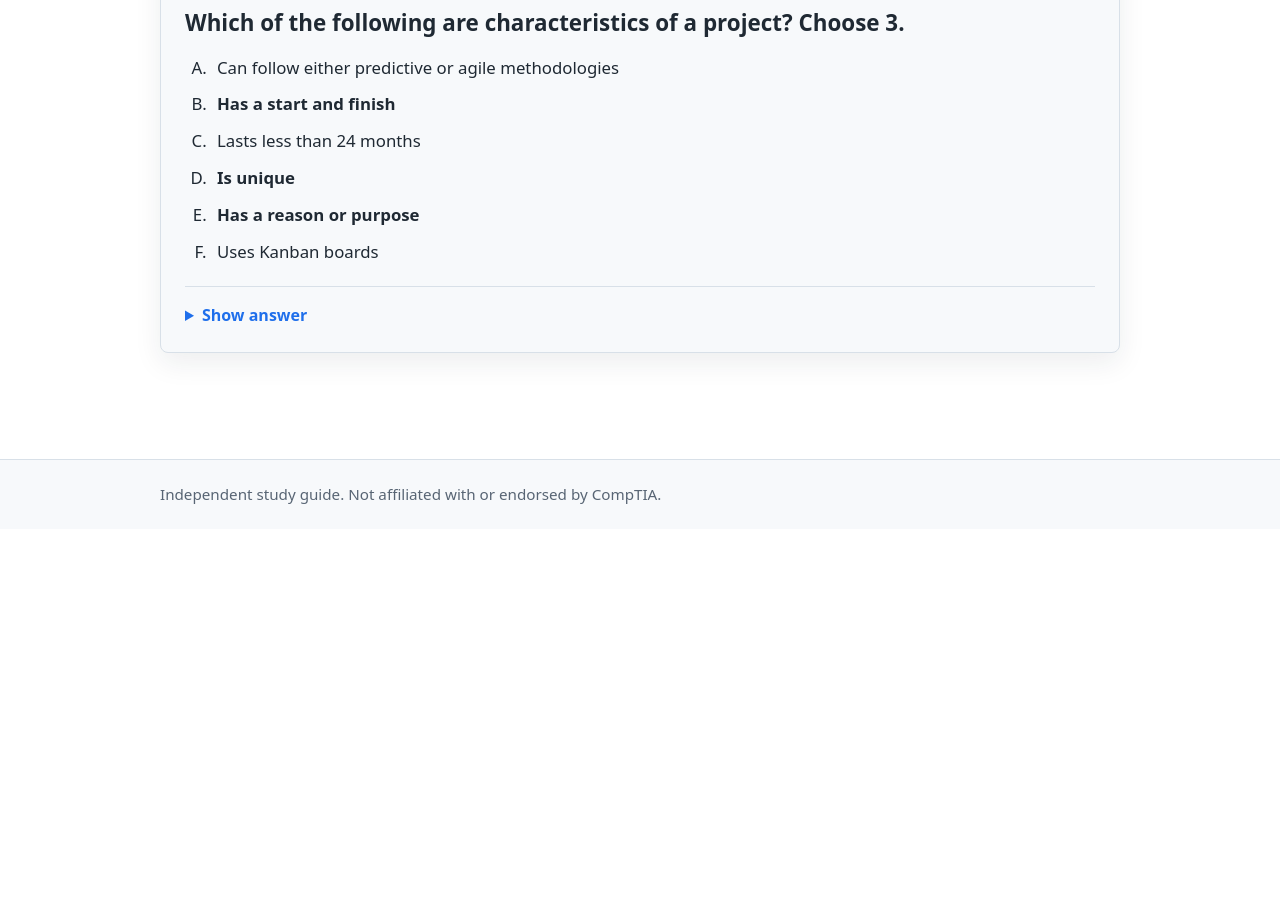
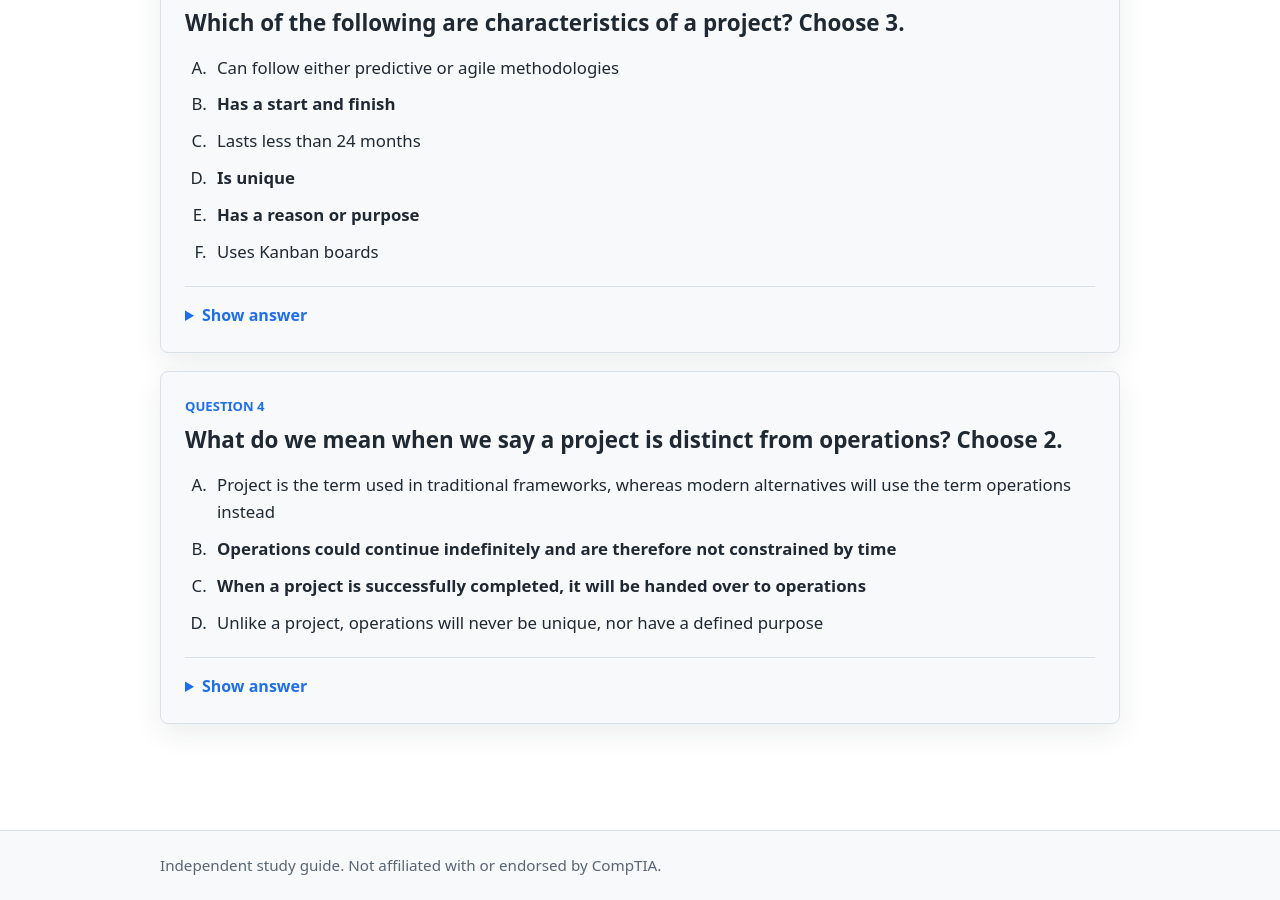
Before and after one commit to teganburns/project-plus-study-guide, a Jekyll site: the page built from Quizzes.md, in a window 1280 px wide and 900 px high, scrolled down 1045 px. Built offline with Jekyll 4.4.1, drawn with Linux system fonts in a browser that asks for light colours; before the commit the page ends 1574 px from its top, so only the background shows below that.

Commit message:
Add operations distinction quiz

```diff
--- a/Quizzes.md
+++ b/Quizzes.md
@@ -61,4 +61,21 @@ permalink: /quizzes/
       <p><strong>Answer: B, D, and E.</strong> A project has a start and finish, is unique, and has a reason or purpose.</p>
     </details>
   </article>
+
+  <article class="quiz-card">
+    <p class="quiz-meta">Question 4</p>
+    <h2>What do we mean when we say a project is distinct from operations? Choose 2.</h2>
+
+    <ol class="quiz-options" type="A">
+      <li>Project is the term used in traditional frameworks, whereas modern alternatives will use the term operations instead</li>
+      <li><strong>Operations could continue indefinitely and are therefore not constrained by time</strong></li>
+      <li><strong>When a project is successfully completed, it will be handed over to operations</strong></li>
+      <li>Unlike a project, operations will never be unique, nor have a defined purpose</li>
+    </ol>
+
+    <details class="quiz-answer">
+      <summary>Show answer</summary>
+      <p><strong>Answer: B and C.</strong> Operations are ongoing, while projects are temporary. A completed project may be transitioned or handed over to operations.</p>
+    </details>
+  </article>
 </section>
```
